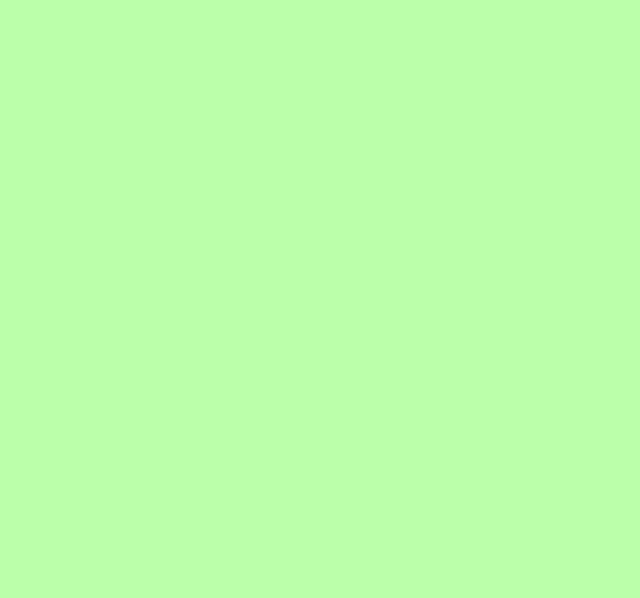
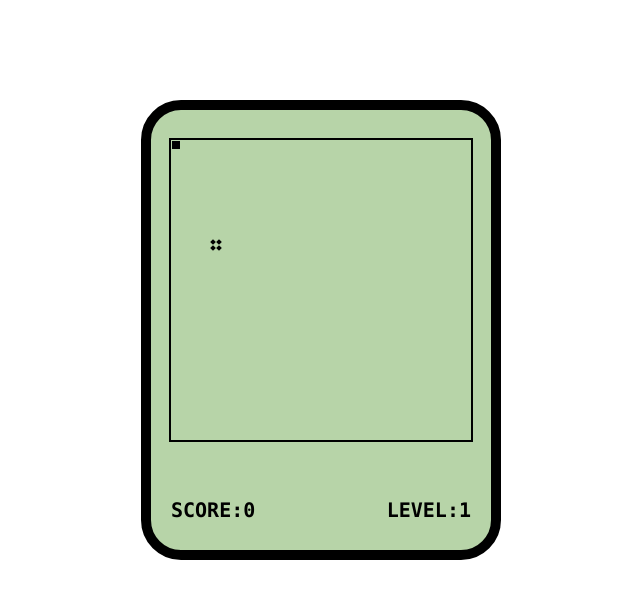
Before and after one commit to TomSawyer404/ts-greddy-snake, a website built with webpack: page src/index.html in a window 1280 px wide. Shown: the whole page, without its empty margins (319-959 px from the left). Built offline with nearby package versions, Linux system fonts and the light colour scheme.

Commit message:
feat: setup HTML and CSS files

```diff
--- a/package.json
+++ b/package.json
@@ -14,6 +14,7 @@
     "ts-loader": "^9.4.2",
     "typescript": "^5.0.4",
     "webpack": "^5.79.0",
-    "webpack-cli": "^5.0.1"
+    "webpack-cli": "^5.0.1",
+    "webpack-dev-server": "^4.13.2"
   }
 }
--- a/src/index.html
+++ b/src/index.html
@@ -4,5 +4,31 @@
     <meta charset="utf-8" />
     <title>贪吃蛇</title>
   </head>
-  <body></body>
+  <body>
+    <!-- 创建游戏主容器 -->
+    <div id="main">
+      <!-- 游戏的舞台 -->
+      <div id="playground">
+        <!-- 设置蛇，一个容器 -->
+        <div id="snake">
+          <!-- 蛇的各个部分 -->
+          <div></div>
+        </div>
+
+        <!-- 设置食物 -->
+        <div id="food">
+          <div></div>
+          <div></div>
+          <div></div>
+          <div></div>
+        </div>
+      </div>
+
+      <!-- 记分牌 -->
+      <div id="score-panel">
+        <div>SCORE:<span id="score">0</span></div>
+        <div>LEVEL:<span id="level">1</span></div>
+      </div>
+    </div>
+  </body>
 </html>
--- a/src/style/index.less
+++ b/src/style/index.less
@@ -1,3 +1,73 @@
+// 设置变量
+@bg-color: #b7d4a8;
+
+// 清除默认样式
+*{
+    margin: 0;
+    padding: 0;
+    // 改变盒子模型的计算方式
+    box-sizing: border-box;
+}
+
 body {
-    background-color: #bfa;
+    font: bold 20px "Consolas";
 }
+
+// 设置主窗口样式
+#main {
+    width: 360px;
+    height: 460px;
+    background-color: @bg-color;
+    margin: 100px auto;
+    border: 10px solid black;
+    border-radius: 40px;
+
+    display: flex;
+    flex-flow: column;
+    align-items: center;
+    justify-content: space-around;
+
+    #playground {
+        width: 304px;
+        height: 304px;
+        border: 2px solid black;
+        position: relative; // 子绝父相
+
+        // 设置蛇的样式
+        #snake {
+            &>div {
+                width: 10px;
+                height: 10px;
+                background-color: #000;
+                border: 1px solid @bg-color;
+                position: absolute; // 开启绝对定位，不然不好找蛇
+            }
+        }
+
+        // 设置食物的样式
+        #food {
+            width: 10px;
+            height: 10px;
+            position: absolute; // 开启绝对定位，不然不好找蛇
+            left: 40px;
+            top: 100px;
+            display: flex;
+            flex-flow: row wrap;    // 设置横轴为主轴，会换行
+            justify-content: space-between;
+            align-content: space-between;
+
+            &>div {
+                width: 4px;
+                height: 4px;
+                background-color: black;
+                transform: rotate(45deg);
+            }
+        }
+    }
+
+    #score-panel{
+        width: 300px;
+        display: flex;
+        justify-content: space-between;
+    }
+}
```
Also changed, not shown: 1 other file.
